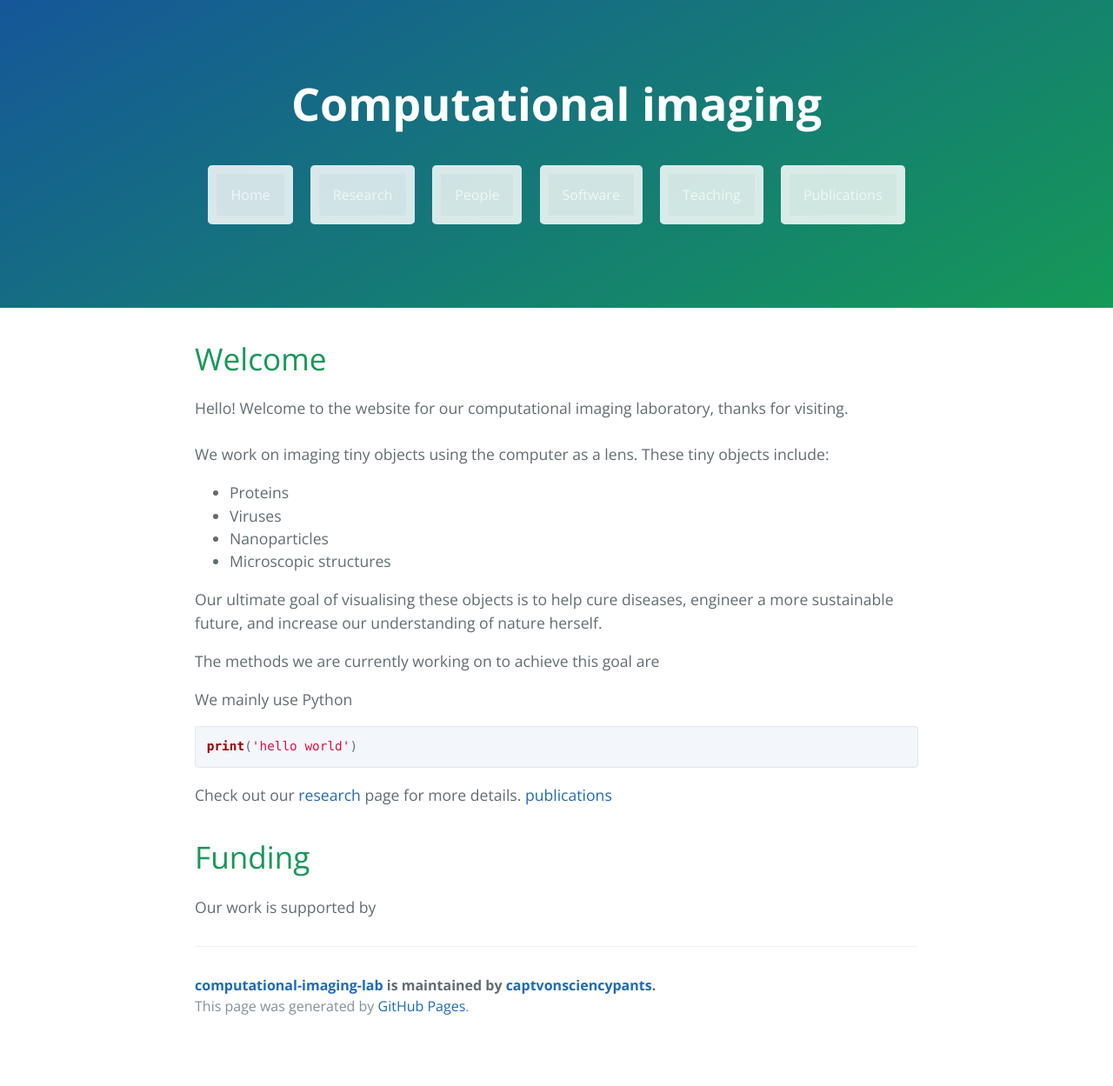
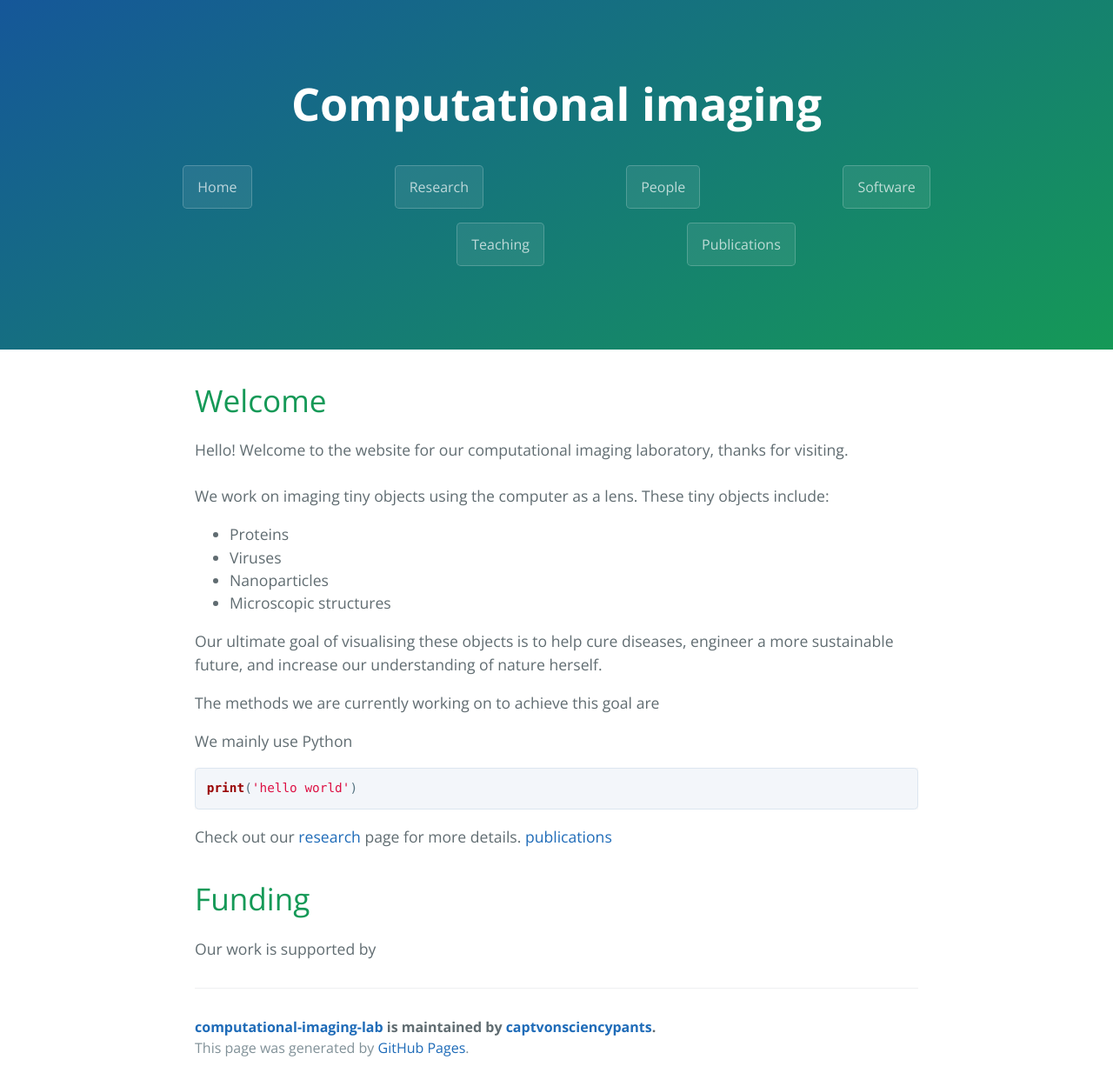
Before and after one commit to captvonsciencypants/computational-imaging-lab, a Jekyll site: the page built from index.md, in a window 1280 px wide. Shown: the whole page at 87% size. Built offline with Jekyll 4.4.1, drawn with Linux system fonts in a browser that asks for light colours; our own code applies the rules of GitHub Pages for plain Markdown files; the repository's description, which GitHub fills in, is left out; before the commit the page ends 1201 px from its top, so only the background shows below that.

Commit message:
Update jekyll-theme-cayman.scss

```diff
--- a/_sass/jekyll-theme-cayman.scss
+++ b/_sass/jekyll-theme-cayman.scss
@@ -65,10 +65,10 @@ a {
   display: inline-block;
   margin-bottom: 1rem;
   color: rgba(255, 255, 255, 0.7);
-  background-color: rgba(255, 255, 255, 0.8);
+  background-color: rgba(255, 255, 255, 0.08);
   border-color: rgba(255, 255, 255, 0.2);
   border-style: solid;
-  border-width: 10px;
+  border-width: 1px;
   border-radius: 0.3rem;
   transition: color 0.2s, background-color 0.2s, border-color 0.2s;
 
@@ -80,7 +80,7 @@ a {
   }
 
   + .btn {
-    margin-left: 1rem;
+    margin-left: 10rem;
   }
 
   @include large {
```
